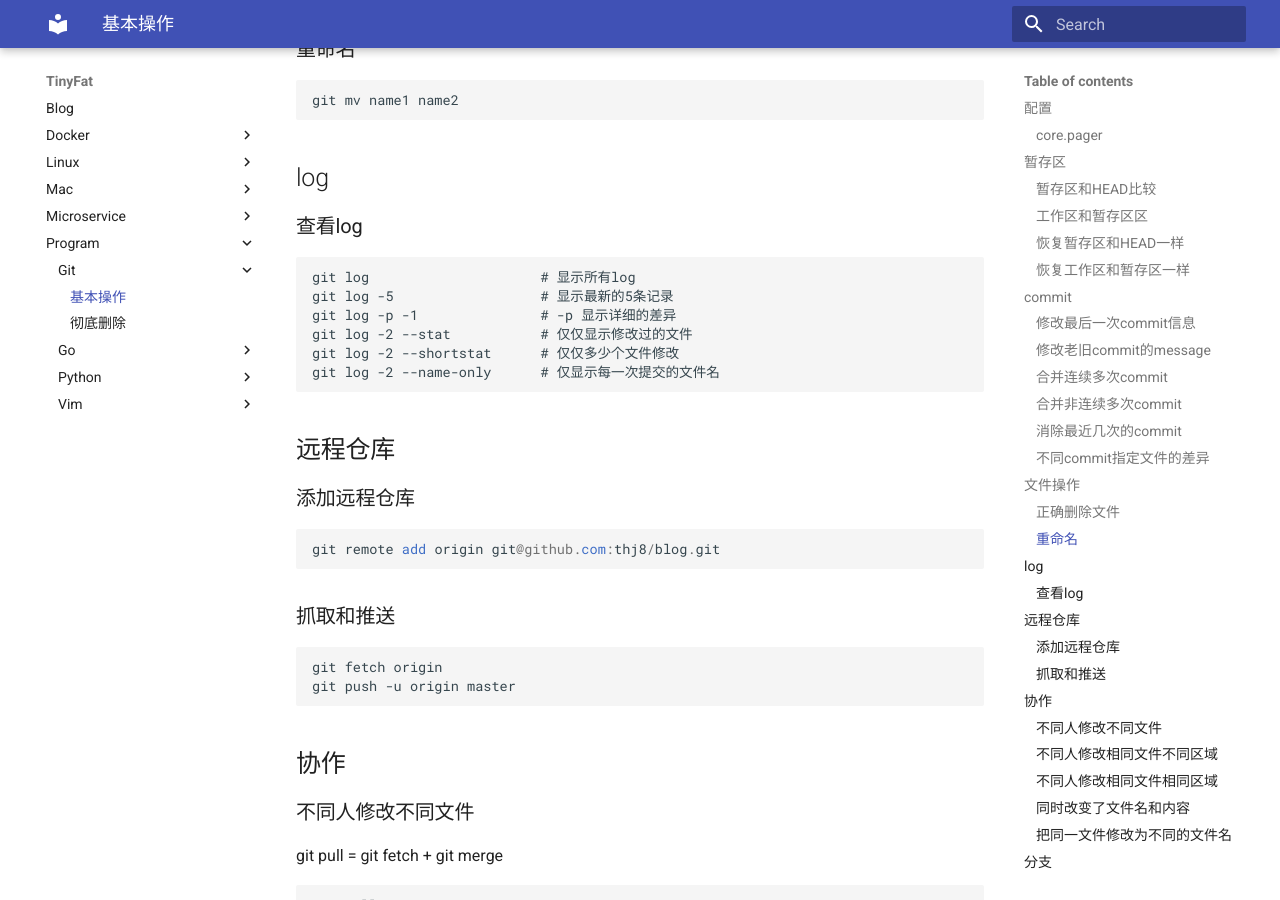
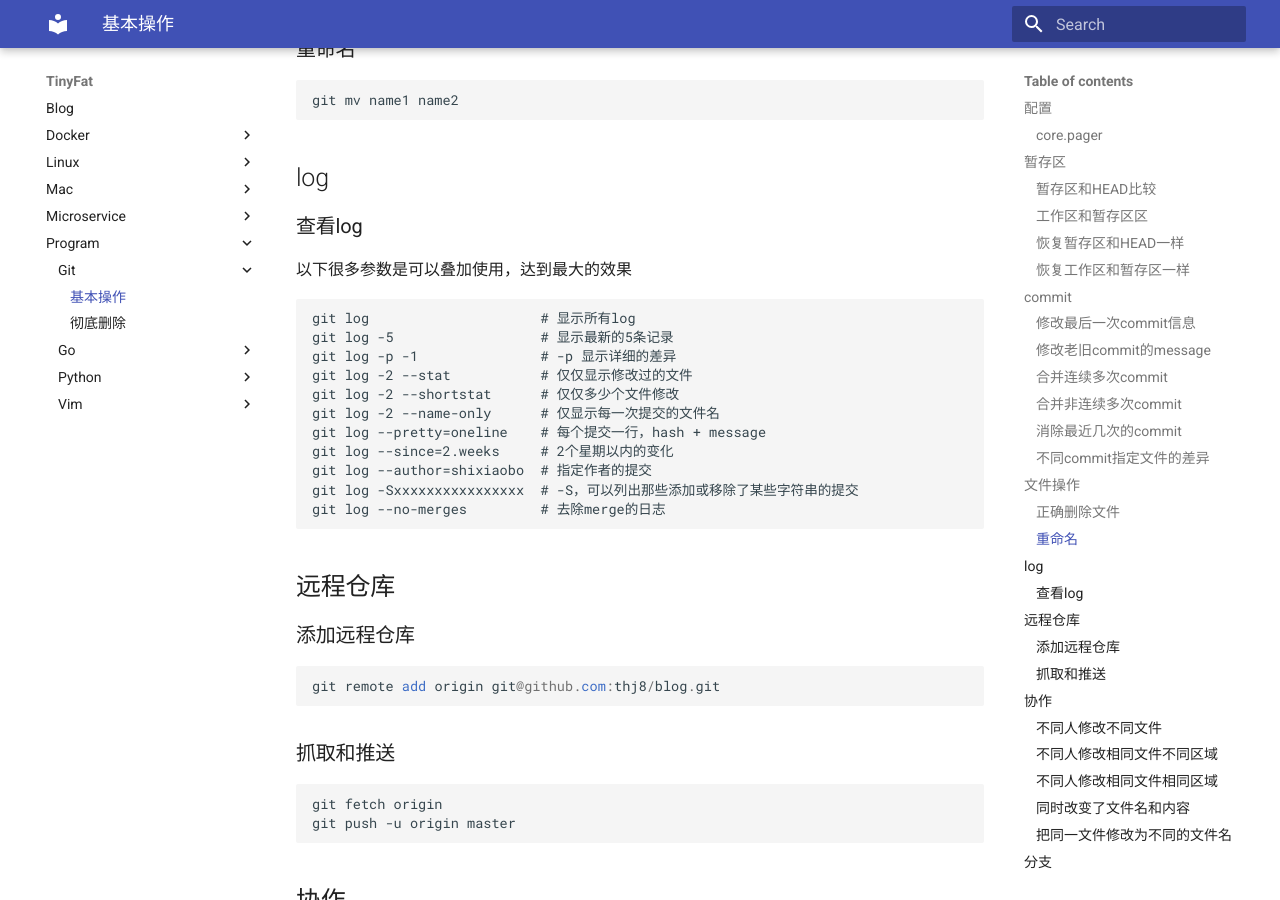
Before and after one commit to thj8/blog, an MkDocs documentation site: the page built from docs/Program/Git/基本操作.md, in a window 1280 px wide and 900 px high, scrolled down 2309 px. Built offline with MkDocs 1.6.1 and Material for MkDocs 9.7.7, drawn with Linux system fonts in a browser that asks for light colours; some of the changed text lies outside the part shown.

Commit message:
git add sth

````diff
--- a/docs/Program/Git/基本操作.md
+++ b/docs/Program/Git/基本操作.md
@@ -10,11 +10,13 @@
 ## 暂存区
 
 ### 暂存区和HEAD比较
+
 ```
 git diff --cached
 ```
 
 ### 工作区和暂存区区
+
 ```
 git diff                    # 所有文件的差别
 git diff -- readme.md       # 只看一个文件的差别
@@ -22,11 +24,13 @@
 ```
 
 ### 恢复暂存区和HEAD一样
+
 ```
 git reset HEAD -- <file>...
 ```
 
 ### 恢复工作区和暂存区一样
+
 ```
 git checkout -- <file>...
 ```
@@ -34,11 +38,13 @@
 ## commit
 
 ### 修改最后一次commit信息
+
 ```
 git commit --amend  #amend本身就是修正的意思
 ```
 
 ### 修改老旧commit的message
+
 ```
 git log -3
 git rebase -i 27abcd123
@@ -46,18 +52,23 @@
 此处选择reword，使用这个commit, 但是编辑commit的信息，改pick为reword，保存退出，新的窗口改写message即可
 
 (pick 使用这个commit)
+
 ```
 # p, pick <commit> = use commit
 # r, reword <commit> = use commit, but edit the commit message
+
 ```
 
 ### 合并连续多次commit
+
 ```
 git rebase -i 27abcd123
 ```
 基于多次commit第一次的parent的提交hash，保留第一个pick，现在要合并的全部改为squash
 
 (此处选择squash, 使用这个commit， 但是合并到之前到commit中)
+
+
 ```
 # s, squash <commit> = use commit, but meld into previous commit
 ```
@@ -66,12 +77,14 @@
 选择多次commit的第一次的parent的提交hash，移动后面非连续的commit到第一行下面，并全部改为squash
 
 ### 消除最近几次的commit
+
 ```
 git reset --hard <hash>
 ```
 工作区和暂存区都恢复了，所以此条命令**慎用**
 
 ### 不同commit指定文件的差异
+
 ```
 git diff temp master -- readme.md
 git diff commti1 commit2 -- readme.md
@@ -79,17 +92,21 @@
 
 ## 文件操作
 ### 正确删除文件
+
 ```
 git rm name1
 ```
 
 ### 重命名
+
 ```
 git mv name1 name2
 ```
 
 ## log
 ### 查看log
+以下很多参数是可以叠加使用，达到最大的效果
+
 ```
 git log                     # 显示所有log
 git log -5                  # 显示最新的5条记录
@@ -97,16 +114,23 @@
 git log -2 --stat           # 仅仅显示修改过的文件
 git log -2 --shortstat      # 仅仅多少个文件修改
 git log -2 --name-only      # 仅显示每一次提交的文件名
+git log --pretty=oneline    # 每个提交一行，hash + message
+git log --since=2.weeks     # 2个星期以内的变化
+git log --author=shixiaobo  # 指定作者的提交
+git log -Sxxxxxxxxxxxxxxxx  # -S，可以列出那些添加或移除了某些字符串的提交
+git log --no-merges         # 去除merge的日志
 ```
 
 ## 远程仓库
 
 ### 添加远程仓库
+
 ```
 git remote add origin git@github.com:thj8/blog.git
 ```
 
 ### 抓取和推送
+
 ```
 git fetch origin
 git push -u origin master
@@ -116,6 +140,7 @@
 
 ### 不同人修改不同文件
 git pull = git fetch + git merge
+
 ```
 git pull
 git commit -am "some"
@@ -127,12 +152,14 @@
 
 ### 不同人修改相同文件相同区域
 会出现冲突，解决冲突，并add，commit，push
+
 ```
 git pull
 vim readme.md
 git commit -am"resolve conflict"
 git push
 ```
+
 ```
 git merge --abort  #取消merge
 ```
@@ -141,6 +168,7 @@
 git会智能的感知文件名的变化，不需要特殊的处理
 
 ### 把同一文件修改为不同的文件名
+
 ```
 git rm index.htm
 git add index1.htm
@@ -152,44 +180,54 @@
 
 ### 查看全部分支
 包括本地和远程的所有分支
+
 ```
 git branch -a
 ```
 
 ### 删除本地分支
+
 ```
 git branch -d thj_test
 git branch -D thj_test     # 强制删除分支
 ```
 
 ### 删除远程分支
+
 ```
 git push origin -d thj_test
 ```
 
 ## tag
 ### 新建一个tag
+
 ```
-git tag -a v0.1 -m 'first version v0.1'
+git tag -a v0.1 -m 'first version v0.1'     # -a tag名称 -m message
+git tag -a v2.2 9fceb02                     # 在9fceb02处打上tag
 ```
 
 ### 推tag指远程
+
 ```
-git push origin --tags
+git push origin v1.5                        # 推送一个tag
+git push origin --tags                      # 推送所有tag
 ```
 
 ### 删除本地tag
+
 ```
 git tag -d v0.1
 ```
 
 ### 删除远程tag
+
 ```
 git push origin -d tag v0.1
 ```
 
 ## 其他
 ### 紧急任务来了
+
 ```
 git stash
 git stash list
@@ -199,12 +237,22 @@
 ```
 
 ### 慎重使用的命令
+
 ```
 git rest --hard
 git checkout
 ```
 
 ### 禁止使用的命令
+
 ```
 git push -f
 ```
+
+### 别名
+
+```
+git config --global alias.co checkout git config --global alias.br branch
+git config --global alias.ci commit
+git config --global alias.st status
+```
````
Also changed, not shown: docs/Docker/namespace.md (+1 -1 lines).
